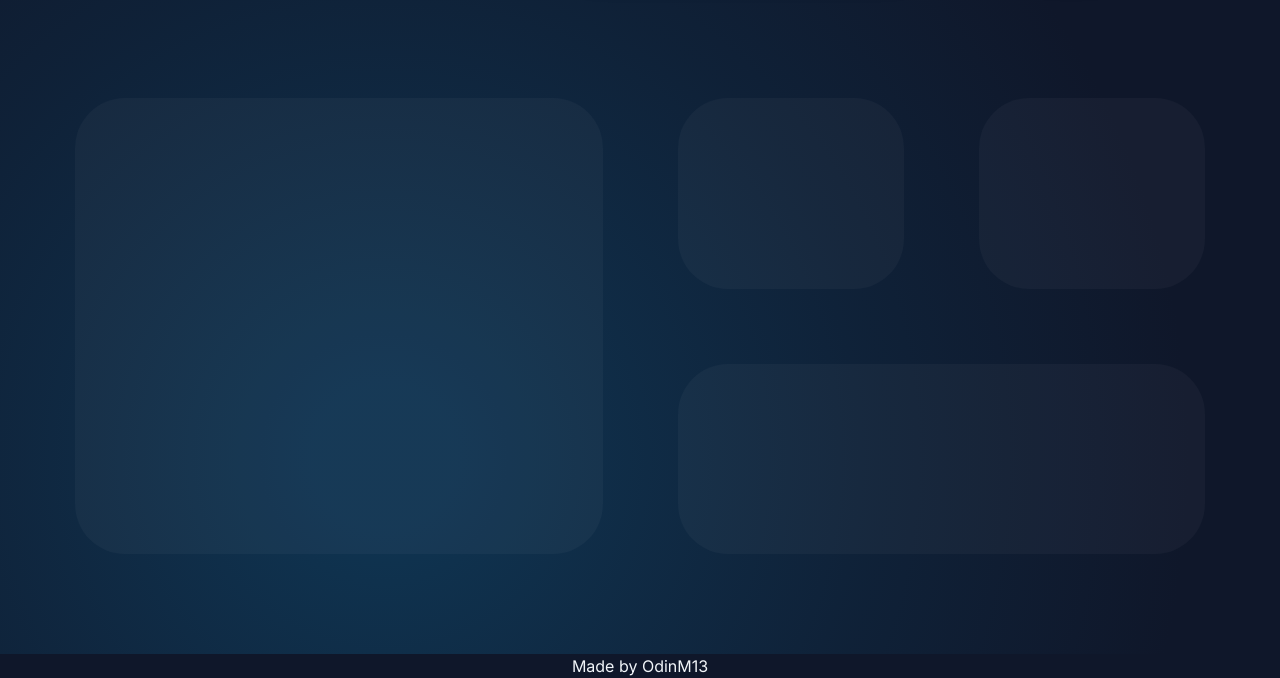
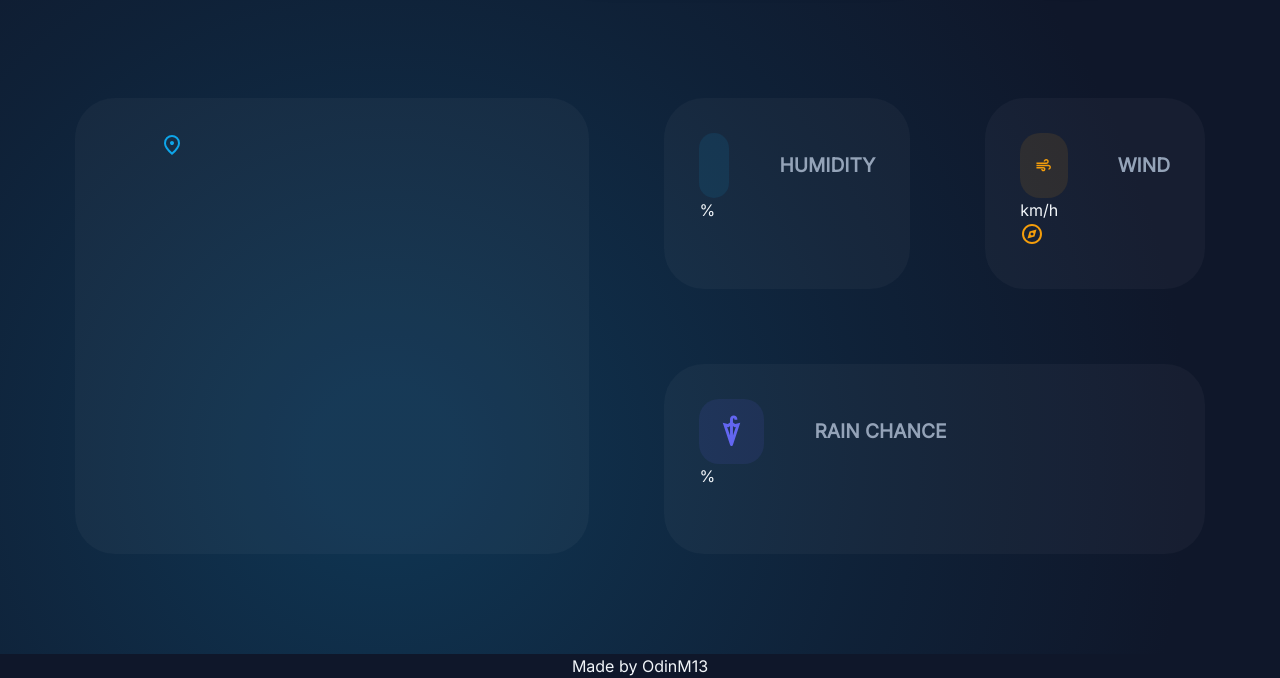
Before and after one commit to OdinM13/weathter-app, a website built with webpack: page src/template.html in a window 1280 px wide. Shown: the part 122-800 px from the top of the page. Built offline with nearby package versions, Linux system fonts and the light colour scheme; no server answers; files whose address does not match are found by name.

Commit message:
Build more html structure and css styling

```diff
--- a/src/css/styles.css
+++ b/src/css/styles.css
@@ -119,9 +119,10 @@ main {
 #rain,
 #wind,
 #humidity {
-  border-radius: 50px;
+  border-radius: 40px;
   border-color: var(--glass-border);
   background-color: var(--glass-bg);
+  padding: 35px;
 }
 
 #weather {
@@ -190,3 +191,31 @@ footer {
 #fahrenheit:checked ~ .toggle-glider {
   transform: translateX(100%);
 }
+
+.top-row {
+  display: flex;
+  align-items: center;
+  gap: 50px;
+  color: var(--text-muted);
+  font-size: 1.2rem;
+  font-weight: 800;
+}
+
+.top-row-left-h,
+.top-row-left-w,
+.top-row-left-r {
+  border-radius: 20px;
+  padding: 15px;
+}
+
+.top-row-left-h {
+  background-color: rgba(14, 165, 233, 0.1);
+}
+
+.top-row-left-w {
+  background-color: rgba(245, 158, 11, 0.1);
+}
+
+.top-row-left-r {
+  background-color: rgba(99, 102, 241, 0.1);
+}
--- a/src/template.html
+++ b/src/template.html
@@ -25,10 +25,70 @@
       </div>
     </header>
     <main>
-      <div id="weather"></div>
-      <div id="humidity"></div>
-      <div id="wind"></div>
-      <div id="rain"></div>
+      <div id="weather">
+        <div class="top-row">
+          <div class="top-row-left-we">
+            <div class="curr-weather"></div>
+          </div>
+          <div class="top-row-right">
+            <div class="location">
+              <svg xmlns="http://www.w3.org/2000/svg" height="24px" viewBox="0 -960 960 960" width="24px" fill="#0EA5E9"><path d="M536.5-503.5Q560-527 560-560t-23.5-56.5Q513-640 480-640t-56.5 23.5Q400-593 400-560t23.5 56.5Q447-480 480-480t56.5-23.5ZM480-186q122-112 181-203.5T720-552q0-109-69.5-178.5T480-800q-101 0-170.5 69.5T240-552q0 71 59 162.5T480-186Zm0 106Q319-217 239.5-334.5T160-552q0-150 96.5-239T480-880q127 0 223.5 89T800-552q0 100-79.5 217.5T480-80Zm0-480Z"/></svg>
+              <div class="location-name"></div>
+            </div>
+            <div class="date"></div>
+          </div>
+        </div>
+      </div>
+      <div id="humidity">
+        <div class="top-row">
+          <div class="top-row-left-h">
+            <svg xmlns="http://www.w3.org/2000/svg" height="35px" viewBox="0 -960 960 960" width="35px" fill="#0EA5E9""><path d="M478-467Zm222-333q70 62 105 114.5t35 97.5q0 60-40 104t-100 44q-60 0-100-44t-40-104q0-42 37-98t103-114Zm0 111q-27 29-43.5 56.5T640-588q0 27 17 47.5t43 20.5q26 0 43-20.5t17-47.5q0-17-16.5-44.5T700-689ZM480-80q-137 0-228.5-94T160-408q0-100 79.5-217.5T480-880q54 46 99 90t81 86q-7 9-25 34t-23 33q-27-32-59.5-66.5T480-774Q361-665 300.5-573T240-408q0 107 68 177.5T480-160q52 0 96-19t76-52q32-33 50-78.5t18-98.5q0-17-3.5-36T706-483q9-5 35.5-19t35.5-19q11 29 17 57.5t6 55.5q0 140-91.5 234T480-80Zm11-120q12-1 20.5-9.5T520-230q0-14-9-22.5t-23-7.5q-41 3-87-22.5T343-375q-2-11-10.5-18t-19.5-7q-14 0-23 10.5t-6 24.5q17 91 80 130t127 35Zm209-405Z"/></svg>
+          </div>
+          <div class="hum-text">HUMIDITY</div>
+        </div>
+        <div class="middle-row">
+          <div class="value humidity"></div>
+          <div class="middle-row-text">%</div>
+        </div>
+        <div class="bottom-row">
+          <div class="humidity-bar"></div>
+          <div class="bottom-row-text"></div>
+        </div>
+      </div>
+      <div id="wind">
+        <div class="top-row">
+          <div class="top-row-left-w">
+            <svg xmlns="http://www.w3.org/2000/svg" height="35px" viewBox="0 -960 960 960" width="35px" fill="#F59E0B"><path d="M460-160q-50 0-85-35t-35-85h80q0 17 11.5 28.5T460-240q17 0 28.5-11.5T500-280q0-17-11.5-28.5T460-320H80v-80h380q50 0 85 35t35 85q0 50-35 85t-85 35ZM80-560v-80h540q26 0 43-17t17-43q0-26-17-43t-43-17q-26 0-43 17t-17 43h-80q0-59 40.5-99.5T620-840q59 0 99.5 40.5T760-700q0 59-40.5 99.5T620-560H80Zm660 320v-80q26 0 43-17t17-43q0-26-17-43t-43-17H80v-80h660q59 0 99.5 40.5T880-380q0 59-40.5 99.5T740-240Z"/></svg>
+          </div>
+          <div class="wind-text">WIND</div>
+        </div>
+        <div class="middle-row">
+          <div class="value wind"></div>
+          <div class="middle-ro-text">km/h</div>
+        </div>
+        <div class="bottom-row">
+          <div class="wind-direction">
+            <svg xmlns="http://www.w3.org/2000/svg" height="24px" viewBox="0 -960 960 960" width="24px" fill="#F59E0B"><path d="m300-300 280-80 80-280-280 80-80 280Zm180-120q-25 0-42.5-17.5T420-480q0-25 17.5-42.5T480-540q25 0 42.5 17.5T540-480q0 25-17.5 42.5T480-420Zm0 340q-83 0-156-31.5T197-197q-54-54-85.5-127T80-480q0-83 31.5-156T197-763q54-54 127-85.5T480-880q83 0 156 31.5T763-763q54 54 85.5 127T880-480q0 83-31.5 156T763-197q-54 54-127 85.5T480-80Zm0-80q133 0 226.5-93.5T800-480q0-133-93.5-226.5T480-800q-133 0-226.5 93.5T160-480q0 133 93.5 226.5T480-160Zm0-320Z"/></svg>
+            <div class="wind-direction-text"></div>
+          </div>
+          <div class="bottom-row-text"></div>
+        </div>
+      </div>
+      <div id="rain">
+        <div class="top-row">
+          <div class="top-row-left-r">
+            <svg xmlns="http://www.w3.org/2000/svg" height="35px" viewBox="0 -960 960 960" width="35px" fill="#6366F1"><path d="M457.5-86.5Q447-93 442-107L240-717l140 34 60-46v-95q0-40 29-68t71-28q42 0 71 28t29 68v24h-80v-24q0-8-6-13.5t-14-5.5q-8 0-14 5.5t-6 13.5v95l60 46 140-34-202 609q-5 14-15.5 21T480-80q-12 0-22.5-6.5ZM520-368l78-238-36 9-42-31v260Zm-80 0v-260l-42 32-37-10 79 238Z"/></svg>
+          </div>
+          <div class="rain-text">RAIN CHANCE</div>
+        </div>
+        <div class="middle-row">
+          <div class="value wind"></div>
+          <div class="middle-row-text">%</div>
+        </div>
+        <div class="bottom-row">
+          <div class="bottom-row-text"></div>
+        </div>
+      </div>
     </main>
     <footer>
       <div class="footer">Made by OdinM13</div>
```
